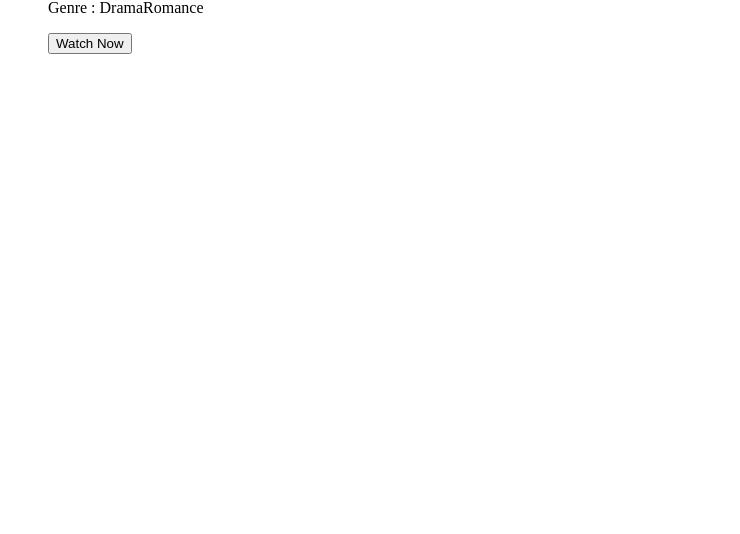
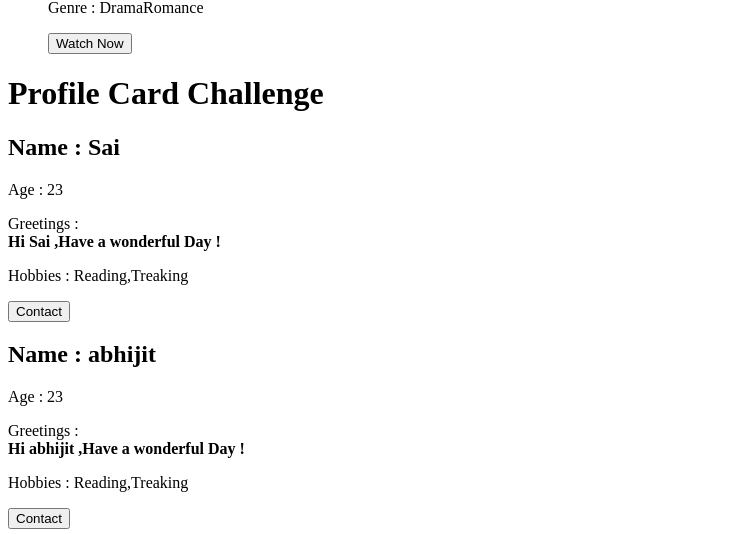
Before and after one commit to saipatne98/React.js, a React (Vite) app: page / in a window 1280 px wide. Shown: the part 4579-5113 px from the top of the page, without its empty margins (0-740 px from the left). Before the commit the page ends 4649 px from the top, so only its background shows below. Built offline with nearby package versions, Linux system fonts and the light colour scheme.

Commit message:
Passed JSX code in Props and accessed nested or children element in component tag using props.children

```diff
--- /dev/null
+++ b/src/components/Profile.jsx
@@ -0,0 +1,55 @@
+ function Profile(){
+    return(
+        <>
+            <h1>Profile Card Challenge</h1>
+            <ProfileCard
+                        name= "Sai"
+                        age={23}
+                        greetings={
+                            <div>
+                                <strong>Hi Sai ,Have a wonderful Day !</strong>
+                            </div>
+                        }
+
+            >
+                <p>Hobbies : Reading,Treaking</p>
+                <button>Contact</button>
+            </ProfileCard>
+
+
+            <ProfileCard
+            name= "abhijit"
+            age={23}
+            greetings={
+                <div>
+                    <strong>Hi abhijit ,Have a wonderful Day !</strong>
+                </div>
+            }
+            >
+                <p>Hobbies : Reading,Treaking</p>
+                <button>Contact</button>
+            </ProfileCard>
+
+
+        </>
+    );
+}
+
+export default Profile;
+
+function ProfileCard (props) {
+
+    const {name,age,greetings,children}=props;
+
+    return(
+        <>
+            <h2>Name : {name}</h2>
+            <p>Age : {age} </p>
+            <p>Greetings : {greetings}</p>
+            {children}
+
+        </>
+
+
+    );
+}
--- a/src/main.jsx
+++ b/src/main.jsx
@@ -1,9 +1,12 @@
 import React from 'react';
 import ReactDOM from 'react-dom/client';
-import { App } from './App';
+ import { App } from './App';
+import Profile  from './components/Profile.jsx';
+
 
 ReactDOM.createRoot(document.getElementById('root')).render(
   <React.StrictMode>
-    <App />
+    <App/>
+    <Profile/>
   </React.StrictMode>
 );
```
